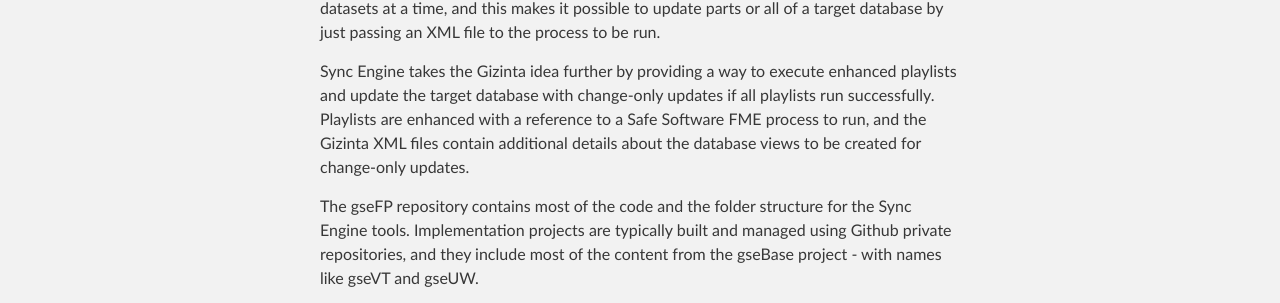
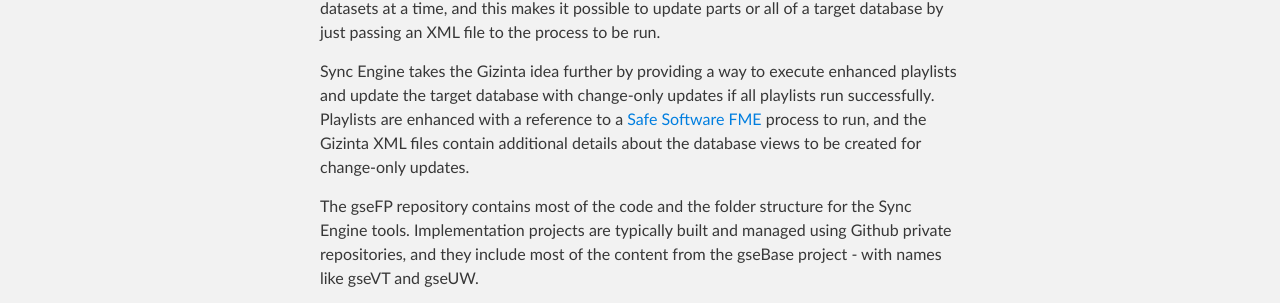
Before and after one commit to Gizinta/gseFP, a Jekyll site: the page built from index.html, in a window 1280 px wide. Shown: the part 418-721 px from the top of the page. Built offline with Jekyll 4.4.1, drawn with Linux system fonts in a browser that asks for light colours; part of the change alters nothing that is shown.

```diff
--- a/index.html
+++ b/index.html
@@ -17,7 +17,7 @@ published: true
 	  <h3><a id="welcome" class="anchor" href="#welcome" aria-hidden="true"><span class="octicon octicon-link"></span></a>Gizinta Sync Engine for Floorplans (gseFP) Documentation</h3>
         <p>Sync Engine builds on the basic <a href='http://github.com/Gizinta/gzTools'>Gizinta library</a>. Gizinta makes it easier to move data between databases using XML configuration files to map source datasets to target data models. Gizinta also has 'playlists' - all Gizinta tools have the ability to run one or more datasets at a time, and this makes it possible to update parts or all of a target database by just passing an XML file to the process to be run.</p>
 
-        <p>Sync Engine takes the Gizinta idea further by providing a way to execute enhanced playlists and update the target database with change-only updates if all playlists run successfully. Playlists are enhanced with a reference to a Safe Software FME process to run, and the Gizinta XML files contain additional details about the database views to be created for change-only updates.</p>
+        <p>Sync Engine takes the Gizinta idea further by providing a way to execute enhanced playlists and update the target database with change-only updates if all playlists run successfully. Playlists are enhanced with a reference to a <a href='http://www.safe.com'>Safe Software FME</a> process to run, and the Gizinta XML files contain additional details about the database views to be created for change-only updates.</p>
 
         <p>The gseFP repository contains most of the code and the folder structure for the Sync Engine tools. Implementation projects are typically built and managed using Github private repositories, and they include most of the content from the gseBase project - with names like gseVT and gseUW.</p>
         <h3>Folders</h3>
```
